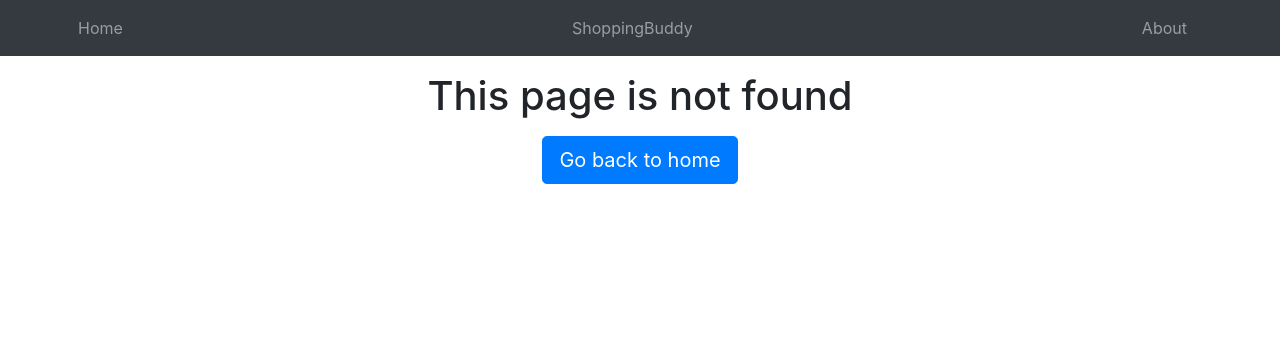
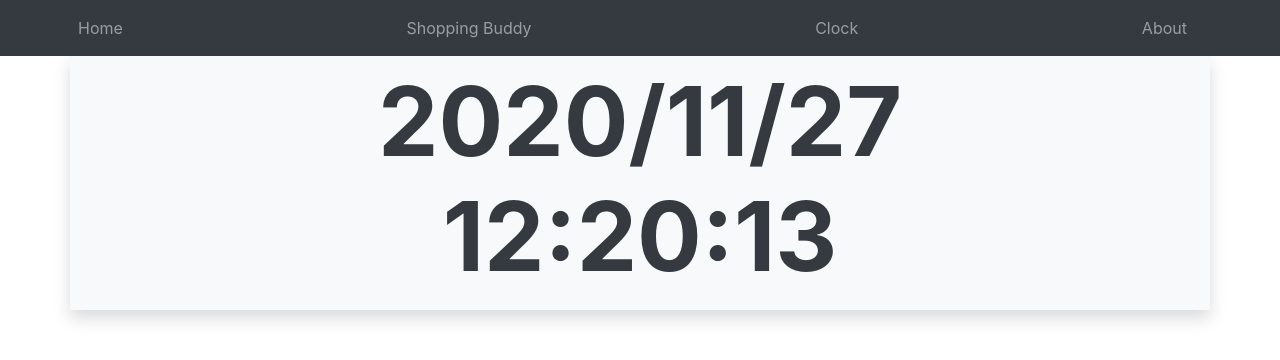
Before and after one commit to vyse12138/react-projects, a React (Create React App) app: page /Clock in a window 1280 px wide. Before the commit this address had no page. Shown: the top 360 px of the page. Built offline with nearby package versions, Linux system fonts and the light colour scheme.

Commit message:
Clock added

```diff
--- a/src/App.js
+++ b/src/App.js
@@ -9,17 +9,15 @@ import {
 import Navigation from './components/Navigation'
 import Home from './pages/Home'
 import ShoppingBuddy from './pages/ShoppingBuddy'
+import Clock from './pages/Clock'
 
 import About from './pages/About'
 import Error from './pages/Error'
 function App() {
   return (
 
-
     <Router>
-
       <Navigation/>
-
 
       <Switch>
         <Route exact path="/">
@@ -29,16 +27,18 @@ function App() {
           <ShoppingBuddy/>
         </Route>
 
+        <Route path="/Clock">
+          <Clock/>
+        </Route>
+
         <Route path="/About">
           <About/>
         </Route>
+
         <Route path="*">
           <Error/>
         </Route>
       </Switch>
-
-
-
 
     </Router>
 
--- a/src/components/Navigation.js
+++ b/src/components/Navigation.js
@@ -15,7 +15,11 @@ const Navigation = () => {
             <Link className='nav-link' to="/">Home</Link>
           </li>
           <li className='nav-item'>
-            <Link className='nav-link' to="/ShoppingBuddy">ShoppingBuddy</Link>
+            <Link className='nav-link' to="/ShoppingBuddy">Shopping Buddy</Link>
+          </li>
+
+          <li className='nav-item'>
+            <Link className='nav-link' to="/Clock">Clock</Link>
           </li>
 
           <li className='nav-item'>
--- /dev/null
+++ b/src/pages/Clock.js
@@ -0,0 +1,39 @@
+
+import { useEffect, useState } from 'react';
+
+function Clock() {
+
+    let date = new Date();
+    const [year, setYear] = useState(date.getFullYear().toString().padStart(2, '0'));
+    const [month, setMonth] = useState((date.getMonth() + 1).toString().padStart(2, '0'));
+    const [day, setDay] = useState(date.getDate().toString().padStart(2, '0'));
+    const [hour, setHour] = useState(date.getHours().toString().padStart(2, '0'));
+    const [minute, setMinute] = useState(date.getMinutes().toString().padStart(2, '0'));
+    const [second, setSecond] = useState(date.getSeconds().toString().padStart(2, '0'));
+    useEffect(() => {
+        let timer =  setInterval(() => {
+            let date = new Date();
+            setYear(date.getFullYear().toString().padStart(2, '0'));
+            setMonth((date.getMonth() + 1).toString().padStart(2, '0'));
+            setDay(date.getDate().toString().padStart(2, '0'));
+            setHour(date.getHours().toString().padStart(2, '0'));
+            setMinute(date.getMinutes().toString().padStart(2, '0'));
+            setSecond(date.getSeconds().toString().padStart(2, '0'));
+        }, 1000);
+
+        return () => clearInterval(timer);
+
+    })
+
+    let clockDate =`${year}/${month}/${day}`;
+    let clockTime =`${hour}:${minute}:${second}`;
+    return(
+        <div className="clock container bg-light border-top-0 shadow py-2">
+            <div className="date text-center  text-dark display-1 font-weight-bold">{clockDate}</div>
+            <div className="time text-center text-dark  display-1 font-weight-bold pb-2">{clockTime}</div>
+	    </div>
+    )
+
+}
+
+export default Clock
--- a/src/pages/ShoppingBuddy.js
+++ b/src/pages/ShoppingBuddy.js
@@ -1,6 +1,6 @@
 import { useEffect, useState } from 'react';
-import List from '../components/List';
-import Alert from '../components/Alert';
+import List from '../components/ShoppingBuddy/List';
+import Alert from '../components/ShoppingBuddy/Alert';
 function ShoppingBuddy() {
 
 
```
Also changed, not shown: src/components/ShoppingBuddy/Alert.js (renamed from src/components/Alert.js), src/components/ShoppingBuddy/List.js (renamed from src/components/List.js), 1 other file (tests, documents, lock files or other folders).
